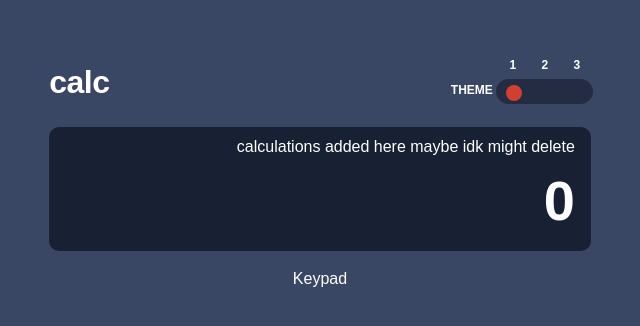
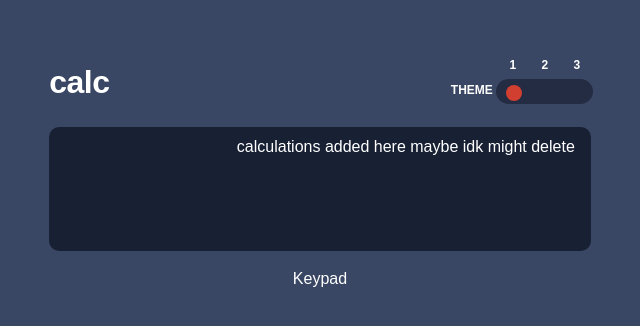
Before and after one commit to pronoia9/puny-math, a React (Vite) app: page / in a window 1280 px wide. Shown: the part 228-554 px from the top of the page, without its empty margins (320-960 px from the left). Built offline with nearby package versions, Linux system fonts and the light colour scheme.

Commit message:
add height to input + delete 0

```diff
--- a/src/components/Screen.jsx
+++ b/src/components/Screen.jsx
@@ -9,9 +9,9 @@ export default function Screen() {
       <Calculations>
         {'calculations added here maybe idk might delete'}
       </Calculations>
-      <div>
-        {input || '0'}
-      </div>
+      <Input>
+        {input}
+      </Input>
     </Container>
   );
 }
@@ -19,9 +19,6 @@ export default function Screen() {
 const Container = styled.div`
   margin-block: 1rem;
   padding: 0.5rem 1rem;
-  font-size: 2.5rem;
-  font-weight: 700;
-  color: var(--color-text-header);
   text-align: right;
   background: var(--color-bg-screen);
   border-radius: 10px;
@@ -36,3 +33,14 @@ const Calculations = styled.div`
   font-weight: 500;
   min-height: 1.5rem;
 `;
+
+const Input = styled.div`
+  font-size: 2.5rem;
+  font-weight: 700;
+  color: var(--color-text-header);
+  height: 60px;
+
+  @media screen and (min-width: 42rem) {
+    height: 84px;
+  }
+`;
```
